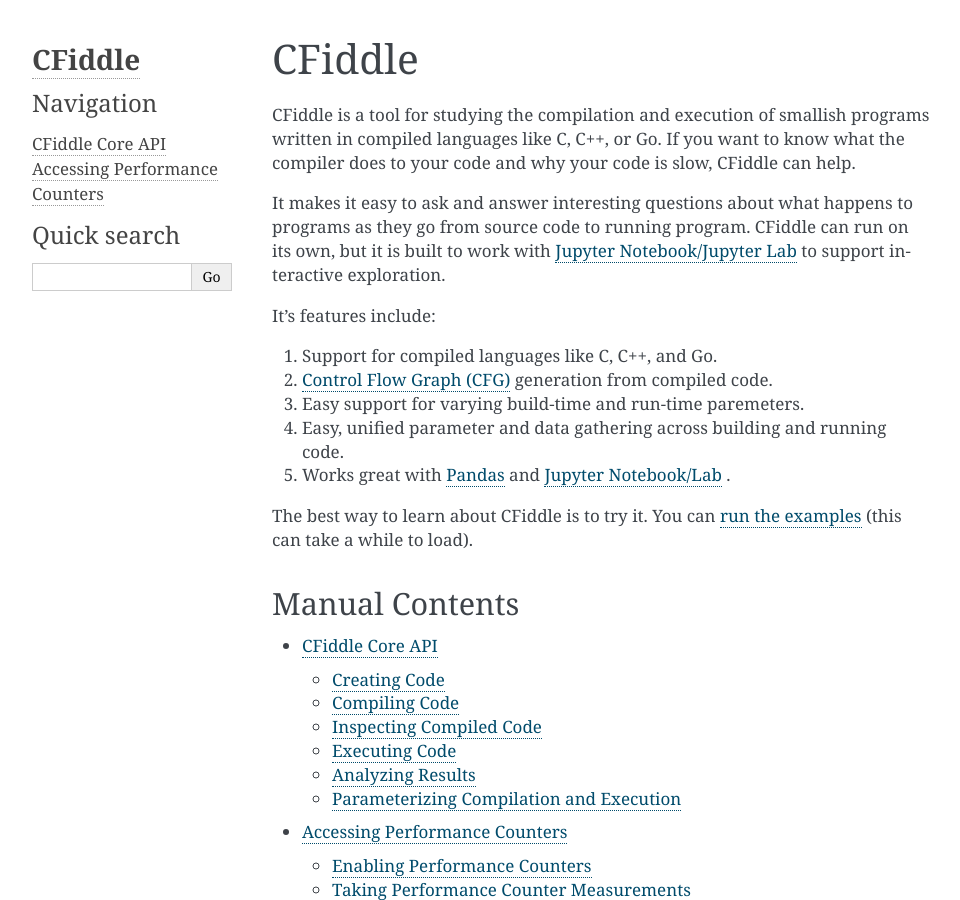
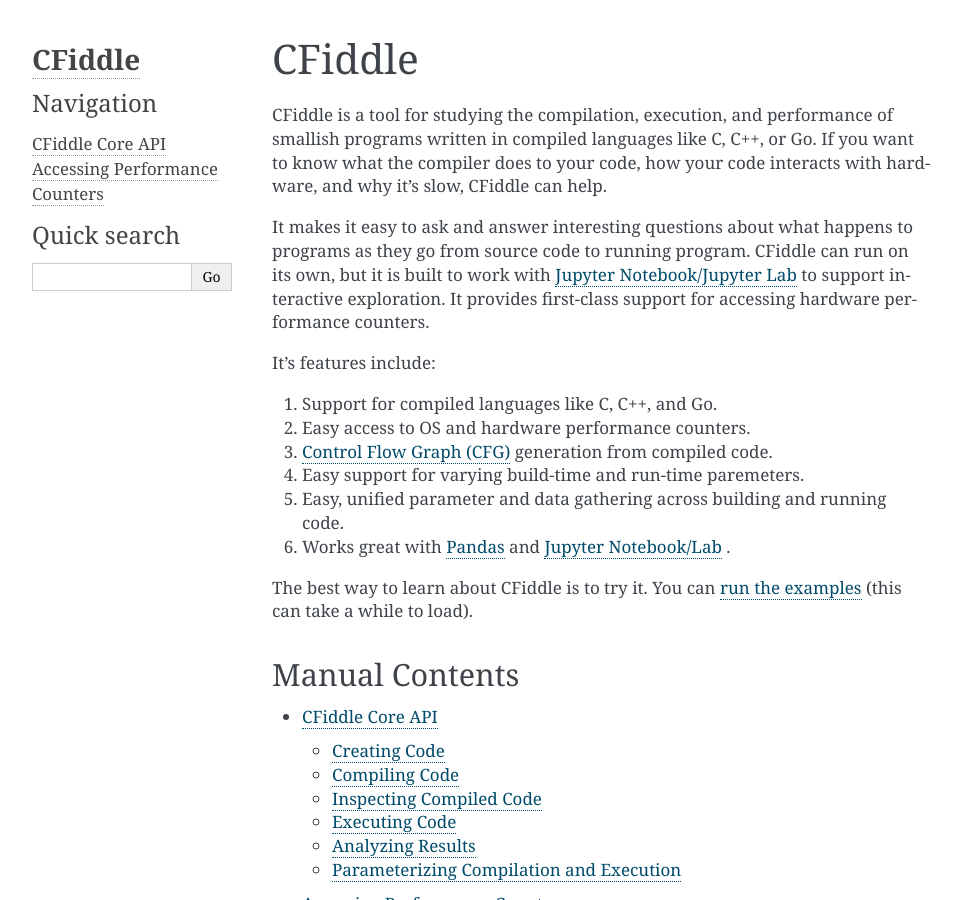
Before and after one commit to NVSL/cfiddle, a Sphinx documentation site: the page built from docs/source/index.rst, in a window 1280 px wide and 900 px high. Shown: the whole window, without its empty margins (148-1108 px from the left). Built offline with Sphinx 7.4.7, drawn with Linux system fonts in a browser that asks for light colours.

Commit message:
Doc fixes.  Install go from a package instead of tar ball.

```diff
--- a/docs/source/index.rst
+++ b/docs/source/index.rst
@@ -8,22 +8,25 @@
 =======================
 
 
-CFiddle is a tool for
-studying the compilation and execution of smallish programs written in compiled languages like C,
-C++, or Go.  If you want to know what the compiler does to your code and why your code is slow, CFiddle can help.
+CFiddle is a tool for studying the compilation, execution, and performance of
+smallish programs written in compiled languages like C, C++, or Go.  If you
+want to know what the compiler does to your code, how your code interacts with
+hardware, and why it's slow, CFiddle can help.
 
 It makes it easy to ask and answer interesting questions about what happens to
 programs as they go from source code to running program.  CFiddle can run on its
 own, but it is built to work with `Jupyter Notebook/Jupyter Lab
-<https://jupyter.org/>`_ to support interactive exploration.
+<https://jupyter.org/>`_ to support interactive exploration.  It provides
+first-class support for accessing hardware performance counters.
 
 It's features include:
 
 1. Support for compiled languages like C, C++, and Go.
-2. `Control Flow Graph (CFG) <https://en.wikipedia.org/wiki/Control-flow_graph>`_ generation from compiled code.
-3. Easy support for varying build-time and run-time paremeters.
-4. Easy, unified parameter and data gathering across building and running code.
-5. Works great with `Pandas <https://pandas.pydata.org/>`_ and  `Jupyter Notebook/Lab <https://jupyter.org/>`_   .
+2. Easy access to OS and hardware performance counters.
+3. `Control Flow Graph (CFG) <https://en.wikipedia.org/wiki/Control-flow_graph>`_ generation from compiled code.
+4. Easy support for varying build-time and run-time paremeters.
+5. Easy, unified parameter and data gathering across building and running code.
+6. Works great with `Pandas <https://pandas.pydata.org/>`_ and  `Jupyter Notebook/Lab <https://jupyter.org/>`_   .
 
 The best way to learn about CFiddle is to try it.  You can `run the
 examples <https://mybinder.org/v2/gh/NVSL/cfiddle/main?labpath=README.ipynb>`_ (this can take a while to load).
--- a/setup.py
+++ b/setup.py
@@ -72,6 +72,9 @@
         'Programming Language :: Python :: 3.9',
         'Programming Language :: Python :: 3.10',
     ],
+    url="https://github.com/NVSL/cfiddle",
+    author="Steven Swanson",
+    author_email="swanson@cs.ucsd.edu",
     packages=find_packages('src'),
     package_dir={'': 'src'},
     cmdclass={
```
Also changed, not shown: README.md (+17 -13 lines), 3 other files.
